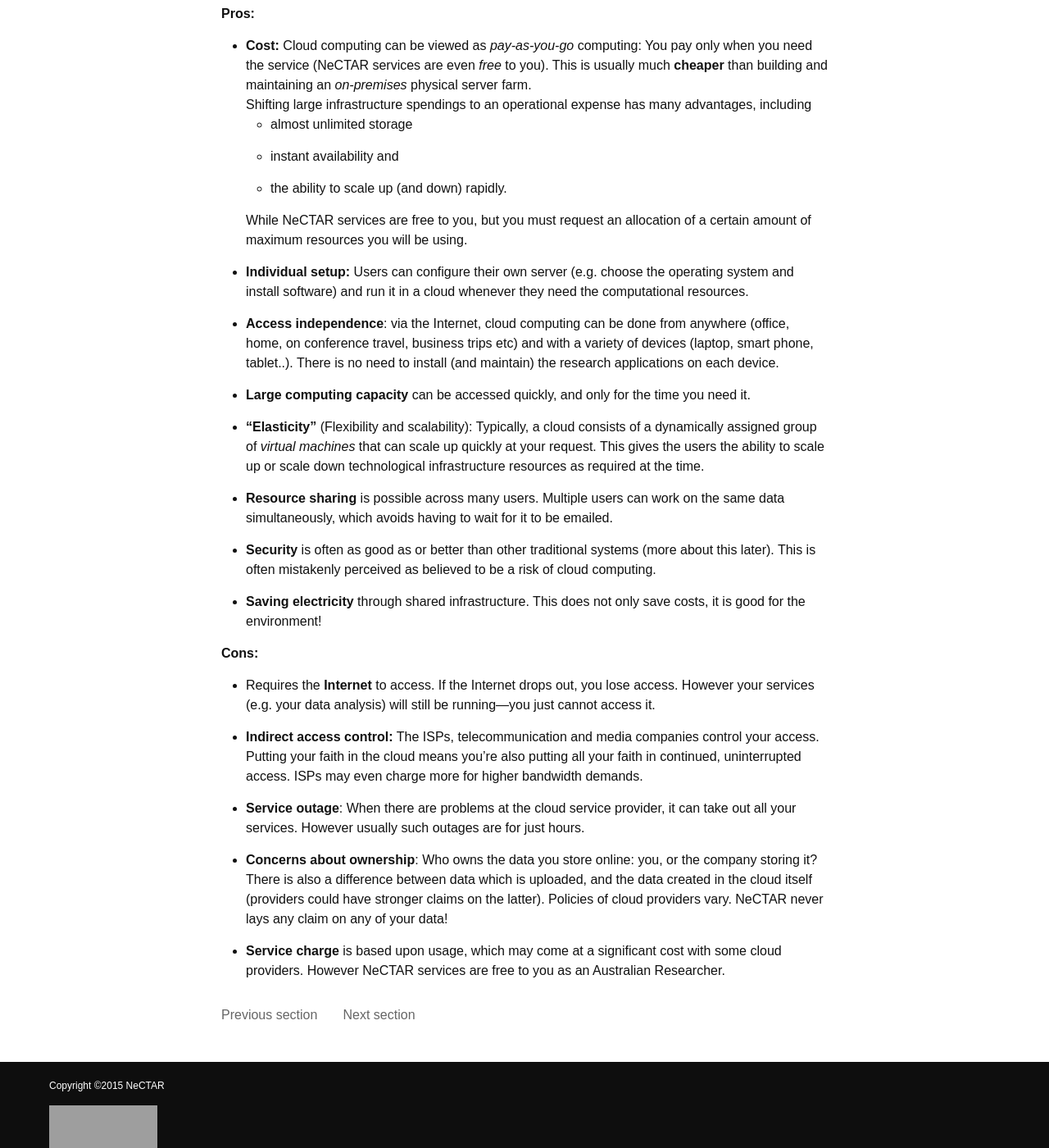
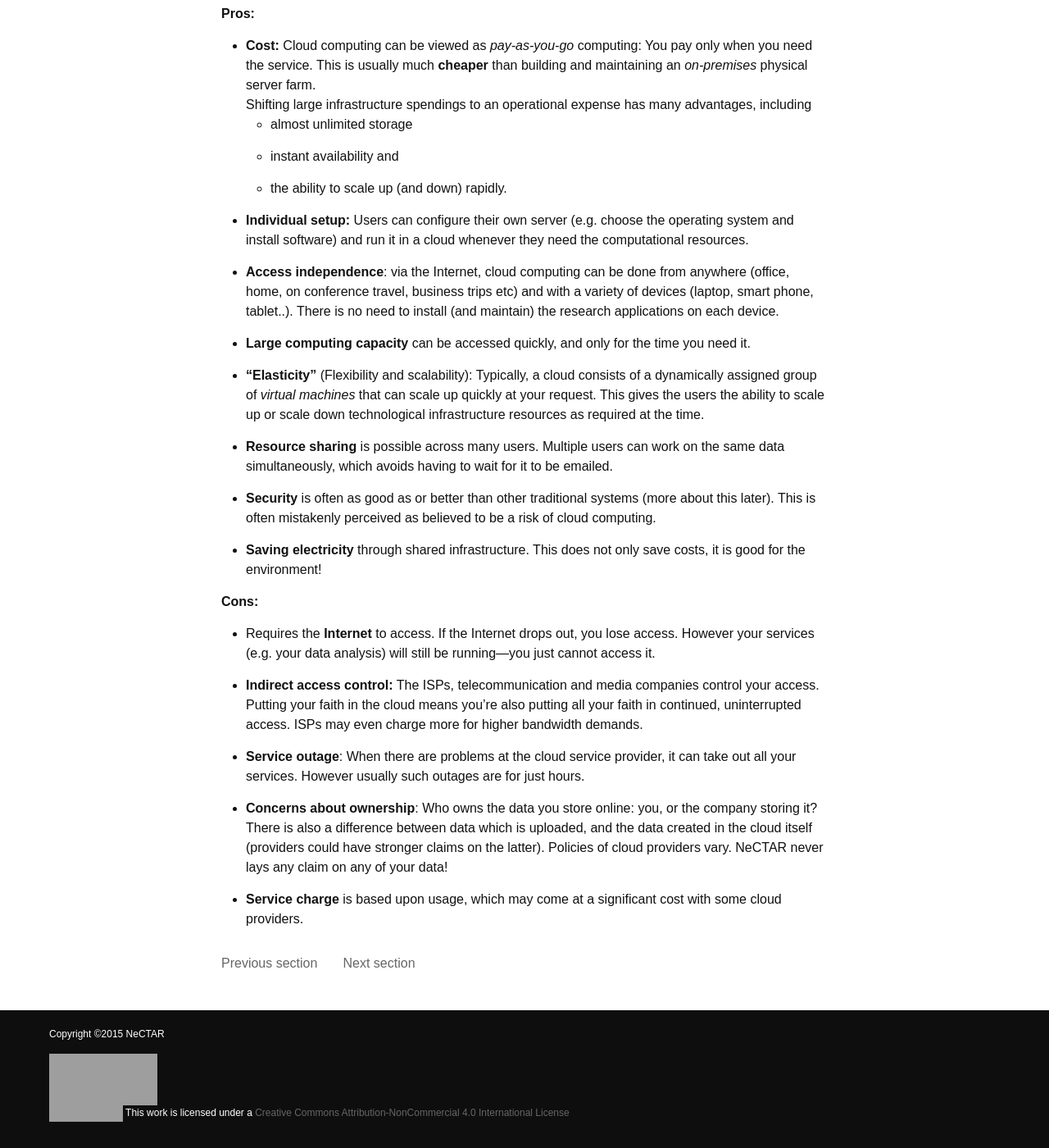
Before and after one commit to NeCTAR-RC/nectar-training, a Jekyll site: the page built from package04/sections/cloudProCons.markdown, in a window 1280 px wide and 1400 px high, scrolled down 1188 px. Shown: the whole window at 82% size. Built offline with Jekyll 4.4.1, drawn with Linux system fonts in a browser that asks for light colours; grey boxes are pictures that could not be loaded.

Commit message:
remove reference to *free Nectar for all* and broken link. Also new link to youtube video with *free* references removed
Change-Id: I6a5485d27abb7c7988dbe02de426217c1679f5a0

```diff
--- a/package02/sections/labAlveo.markdown
+++ b/package02/sections/labAlveo.markdown
@@ -8,9 +8,9 @@
 
 **Website:** [http://alveo.edu.au/](http://alveo.edu.au/)
 
-**See also:** [http://nectar.org.au/labs/when-words-collide/](http://nectar.org.au/labs/when-words-collide/)
+**See also:** [http://alveo.edu.au/category/news/](http://alveo.edu.au/category/news/)
 
-**For help visit:** [http://alveo.edu.au/help/](hpttp://alveo.edu.au/help/)
+**For help visit:** [https://support.alveo.edu.au/support/home](https://support.alveo.edu.au/support/home)
 
 {% img src=images/scrAlveo.png,align=right,w=300,alt=image,dim=px %}
 
--- a/package04/sections/cloudProCons.markdown
+++ b/package04/sections/cloudProCons.markdown
@@ -26,7 +26,7 @@
 
 **Pros:**
 
-+ **Cost:** Cloud computing can be viewed as *pay-as-you-go* computing:  You pay only when you need the service (NeCTAR services are even *free* to you). This is usually much **cheaper** than building and maintaining an *on-premises* physical server farm.
++ **Cost:** Cloud computing can be viewed as *pay-as-you-go* computing:  You pay only when you need the service. This is usually much **cheaper** than building and maintaining an *on-premises* physical server farm.
     Shifting large infrastructure spendings to an operational expense has many advantages, including
     * almost unlimited storage
 
@@ -34,7 +34,6 @@
 
     * the ability to scale up (and down) rapidly.
 
-    While NeCTAR services are free to you, but you must request an allocation of a certain amount of maximum resources you will be using.
 
 + **Individual setup:** Users can configure their own server (e.g. choose the operating system and install software) and run it in a cloud whenever they need the computational resources.
 
@@ -62,4 +61,4 @@
 - **Concerns about ownership**: Who owns the data you store online: you, or the company storing it? There is also a difference between data which is uploaded, and the data created in the cloud itself (providers could have stronger claims on the latter). Policies of cloud providers vary. NeCTAR never lays any claim on any of your data!
 
 
-- **Service charge** is based upon usage, which may come at a significant cost with some cloud providers. However NeCTAR services are free to you as an Australian Researcher.
+- **Service charge** is based upon usage, which may come at a significant cost with some cloud providers.
--- a/package04/sections/index.markdown
+++ b/package04/sections/index.markdown
@@ -14,7 +14,7 @@
 
 {% youtube MQ-CT05qevM%}
 
-{% youtube JUhN5EhPSW8 %}
+{% youtube dds2keiYP2Y %}
 
 
 
--- a/package04/video.markdown
+++ b/package04/video.markdown
@@ -7,4 +7,4 @@
 
 {% youtube MQ-CT05qevM%}
 
-{% youtube JUhN5EhPSW8 %}
+{% youtube dds2keiYP2Y %}
```
